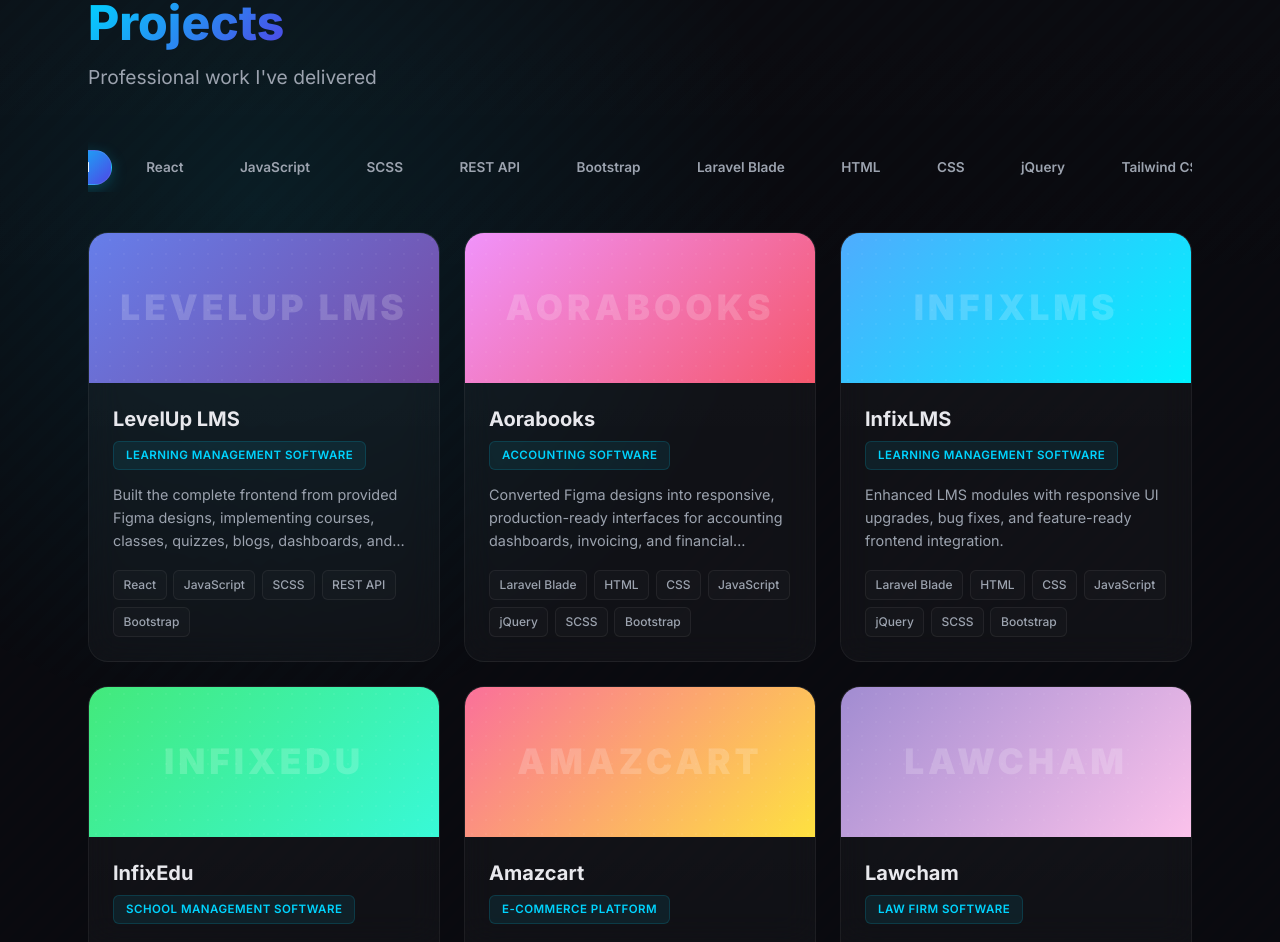
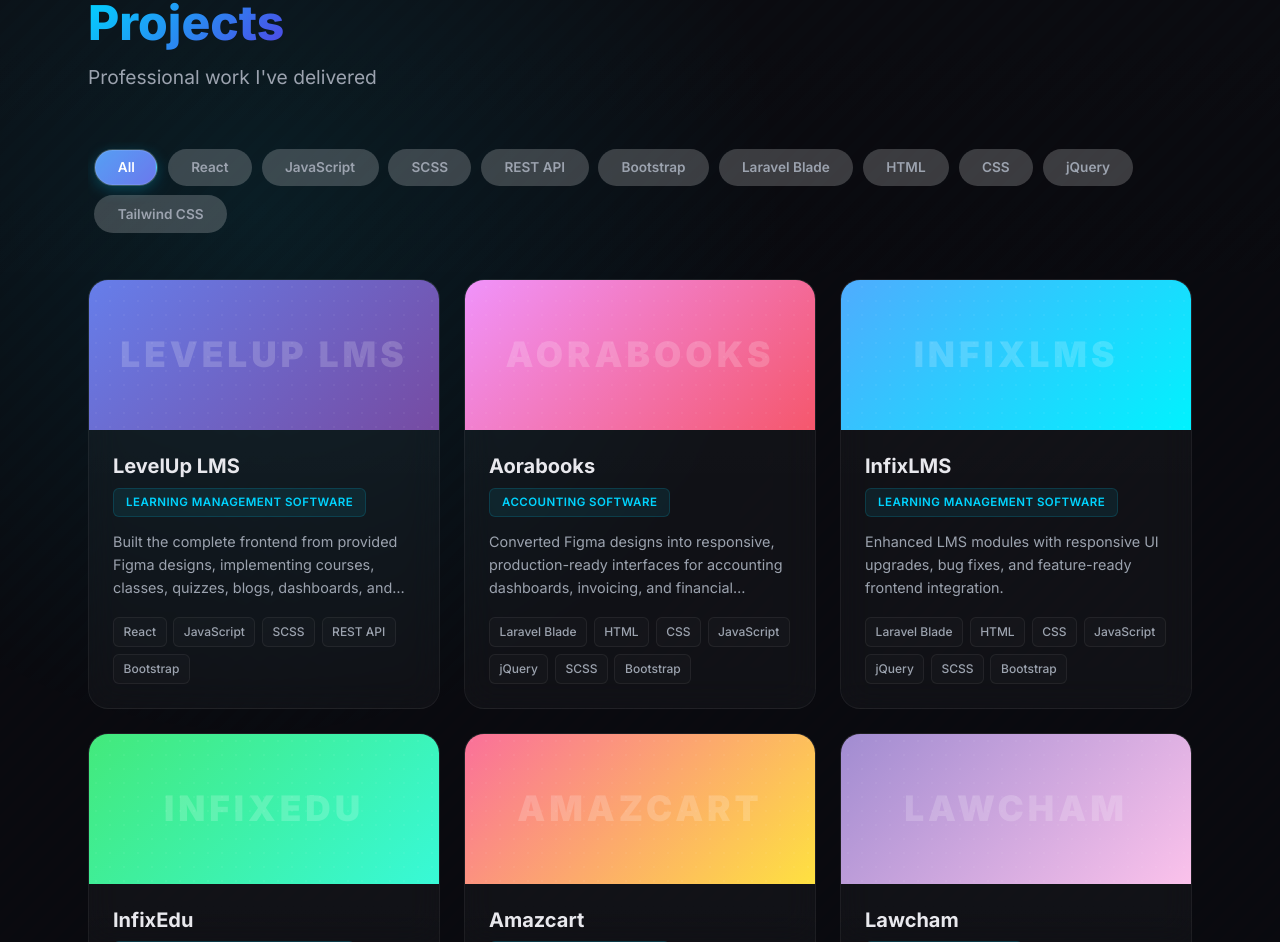
Before and after one commit to Ashfatul/portfolio_react, a React (Vite) app: page / in a window 1280 px wide. Shown: the part 4532-5474 px from the top of the page. Built offline with nearby package versions, Linux system fonts and the light colour scheme.

Commit message:
update project section

```diff
--- a/src/assets/scss/components/_projects.scss
+++ b/src/assets/scss/components/_projects.scss
@@ -45,15 +45,21 @@
   &__filters {
     display: flex;
     align-items: center;
-    justify-content: center;
+    justify-content: flex-start;
     gap: 0.6rem;
     margin-bottom: 2.5rem;
     overflow-x: auto;
-    padding: 0.4rem;
+    padding: 0.4rem 1.5rem;
     -webkit-overflow-scrolling: touch;
+    flex-wrap: wrap;
 
     &::-webkit-scrollbar {
       display: none;
+    }
+
+    @include breakpoint(md) {
+      justify-content: flex-start;
+      padding: 0.4rem;
     }
   }
 
@@ -68,6 +74,7 @@
     transition: color $transition-base;
     border: 1px solid transparent;
     cursor: pointer;
+    background: rgba(255, 255, 255, 0.2);
 
     &:hover {
       color: $text-primary;
@@ -86,6 +93,8 @@
     border: 1px solid rgba(255, 255, 255, 0.1);
     box-shadow: 0 4px 15px rgba(var(--accent-1-rgb), 0.25);
     z-index: -1;
+    background-size: 300% 300%;
+    background-position: right center;
   }
 
   &__grid {
```
